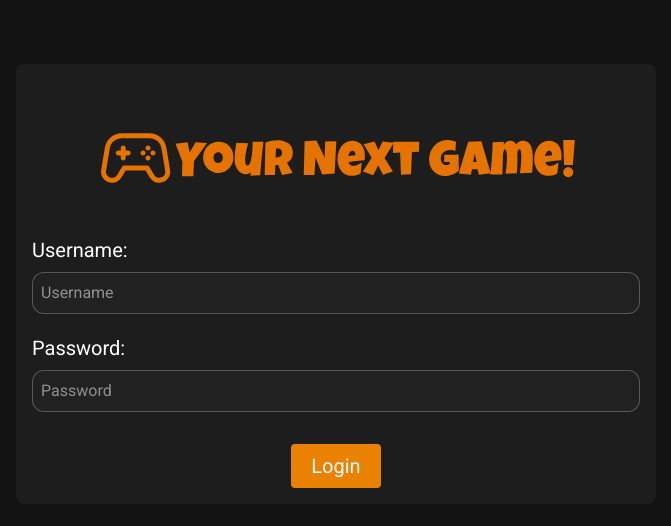
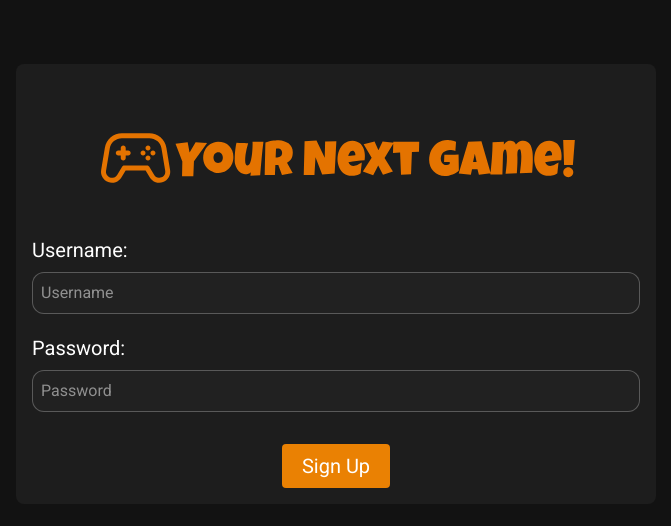
Before and after one commit to ItayElf/your_next_game, a React (Create React App) app: page /signUp in a window 1280 px wide. Shown: the top 526 px of the page, without its empty margins (304-975 px from the left). Built offline with nearby package versions, Linux system fonts and the light colour scheme; what prettier-plugin-tailwindcss would draw is missing.

Commit message:
Feat: added sign up

```diff
--- a/src/index.tsx
+++ b/src/index.tsx
@@ -2,14 +2,14 @@ import React from "react";
 import ReactDOM from "react-dom/client";
 import "./index.css";
 import reportWebVitals from "./reportWebVitals";
-import Login from "./pages/Login";
+import SignUp from "./pages/SignUp";
 
 const root = ReactDOM.createRoot(
   document.getElementById("root") as HTMLElement
 );
 root.render(
   <React.StrictMode>
-    <Login />
+    <SignUp />
   </React.StrictMode>
 );
 
--- /dev/null
+++ b/src/pages/SignUp.tsx
@@ -0,0 +1,25 @@
+import Registration from "../components/Registration";
+import { BASE_URL } from "../configuration";
+
+export default function SignUp() {
+  const onSignUp = async (username: string, password: string) => {
+    const url =
+      BASE_URL + "signup?" + new URLSearchParams({ username, password });
+    const result = await fetch(url, { method: "POST" }).then((response) =>
+      response.json()
+    );
+    if (!result) {
+      throw Error("Username is already taken");
+    }
+  };
+
+  return (
+    <div className="">
+      <Registration
+        title="Sign Up"
+        onClick={onSignUp}
+        className="mx-auto md:mt-16"
+      />
+    </div>
+  );
+}
```
